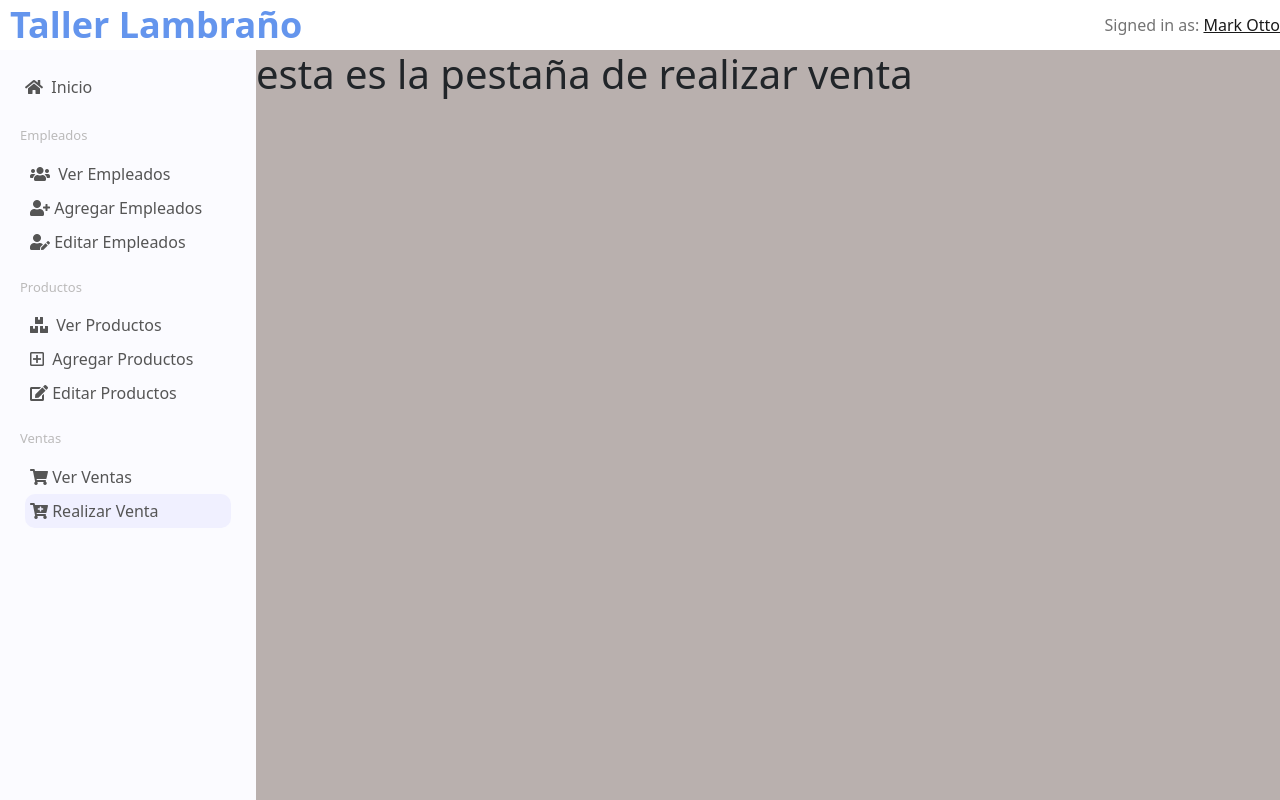
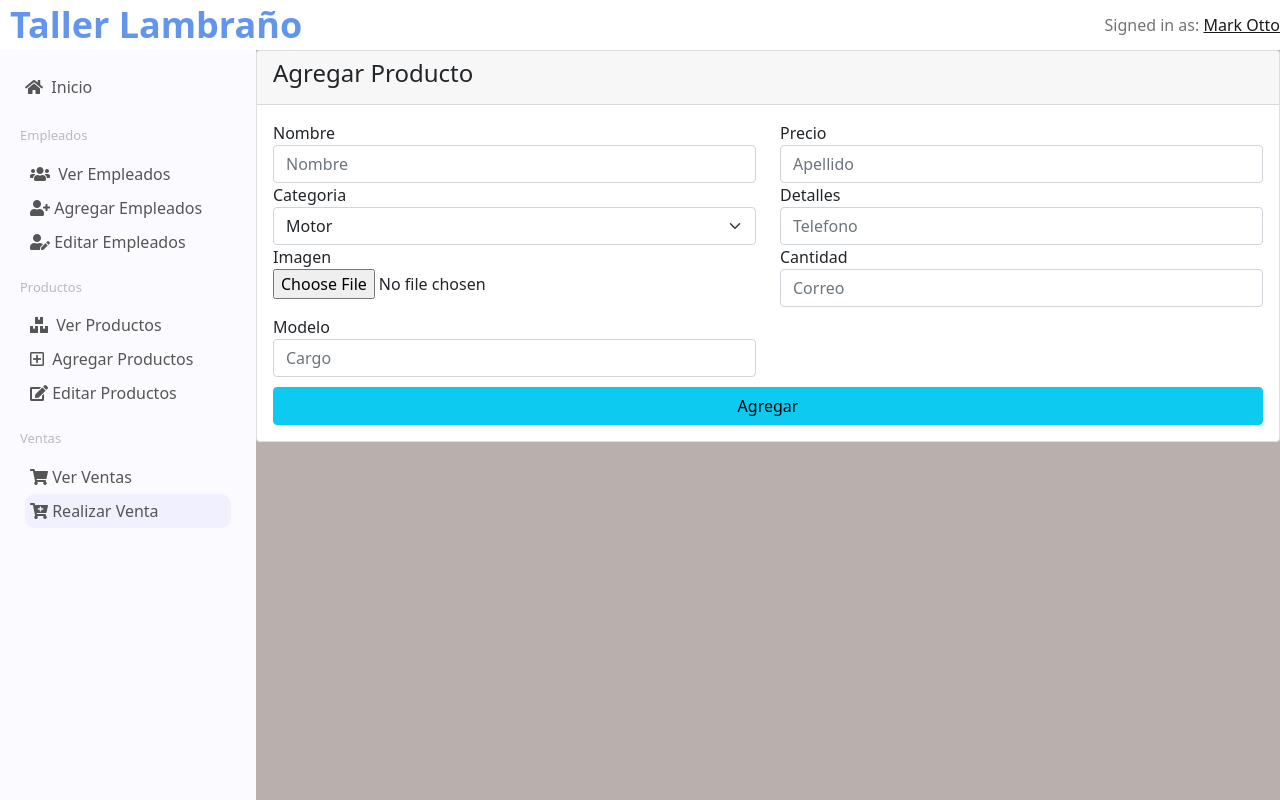
Before and after one commit to Fernan090125/Taller, a React (Create React App) app in the folder frontend/: page /doSale in a window 1280 px wide. Built offline with nearby package versions, Linux system fonts and the light colour scheme; sample sign-in values are in the browser's storage.

Commit message:
Update realizarVenta.js

```diff
--- a/frontend/src/pages/realizarVenta/realizarVenta.js
+++ b/frontend/src/pages/realizarVenta/realizarVenta.js
@@ -1,5 +1,5 @@
 import { useEffect } from "react";
-
+import { Form } from "react-bootstrap";
 export default function RealizarVenta() {
   useEffect(() => {
     document.title = "home";
@@ -14,7 +14,111 @@ export default function RealizarVenta() {
 
   return (
     <div className="home">
-      <h1>esta es la pestaña de realizar venta</h1>
+       <div className="row">
+        <div className="col-md-12">
+          <div className="card">
+            <div className="card-header">
+              <h4 className="card-title">Agregar Producto</h4>
+            </div>
+            <div className="card-body">
+              <form type="Submit">
+                <div className="row">
+                  <div className="col-md-6 pr-1">
+                    <div className="form-group">
+                      <label>Nombre</label>
+                      <input
+                        type="text"
+                        className="form-control"
+                        placeholder="Nombre"
+                        id="name"
+                      />
+                    </div>
+                  </div>
+                  <div className="col-md-6 pl-1">
+                    <div className="form-group">
+                      <label>Precio</label>
+                      <input
+                        type="text"
+                        className="form-control"
+                        placeholder="Apellido"
+                        id="price"
+                      />
+                    </div>
+                  </div>
+                </div>
+                <div className="row">
+                  <div className="col-md-6 pr-1">
+                    <div className="form-group">
+                      <label>Categoria</label>
+                      <Form.Select
+                        aria-label="Default select example"
+                        id="category"
+                      >
+                        <option value="Motor">Motor</option>
+                        <option value="Transmision">Transmision</option>
+                        <option value="Direccion">Direccion</option>
+                      </Form.Select>
+                    </div>
+                  </div>
+                  <div className="col-md-6 pl-1">
+                    <div className="form-group">
+                      <label>Detalles</label>
+                      <input
+                        type="text"
+                        className="form-control"
+                        placeholder="Telefono"
+                        id="detalles"
+                      />
+                    </div>
+                  </div>
+                </div>
+                <div className="row">
+                  <div className="col-md-6 pr-1">
+                    <div className="form-group">
+                      <label>Imagen</label>
+                      <Form.Group controlId="formFile" className="mb-3">
+                        <input type="file"/>
+                      </Form.Group>
+                    </div>
+                  </div>
+                  <div className="col-md-6 pl-1">
+                    <div className="form-group">
+                      <label>Cantidad</label>
+                      <input
+                        type="text"
+                        className="form-control"
+                        placeholder="Correo"
+                        id="stock"
+                      />
+                    </div>
+                  </div>
+                </div>
+                <div className="row">
+                  <div className="col-md-6 pr-1">
+                    <div className="form-group">
+                      <label>Modelo</label>
+                      <input
+                        type="text"
+                        className="form-control"
+                        placeholder="Cargo"
+                        id="model"
+                      />
+                    </div>
+                  </div>
+                </div>
+                <button
+                  type="submit"
+                  className="btn btn-info btn-fill pull-right"
+                  style={{ marginTop: "10px", width: "100%" }}
+                >
+                  Agregar
+                </button>
+                <div className="clearfix"></div>
+              </form>
+            </div>
+          </div>
+        </div>
+      </div>
     </div>
   );
 }
```
